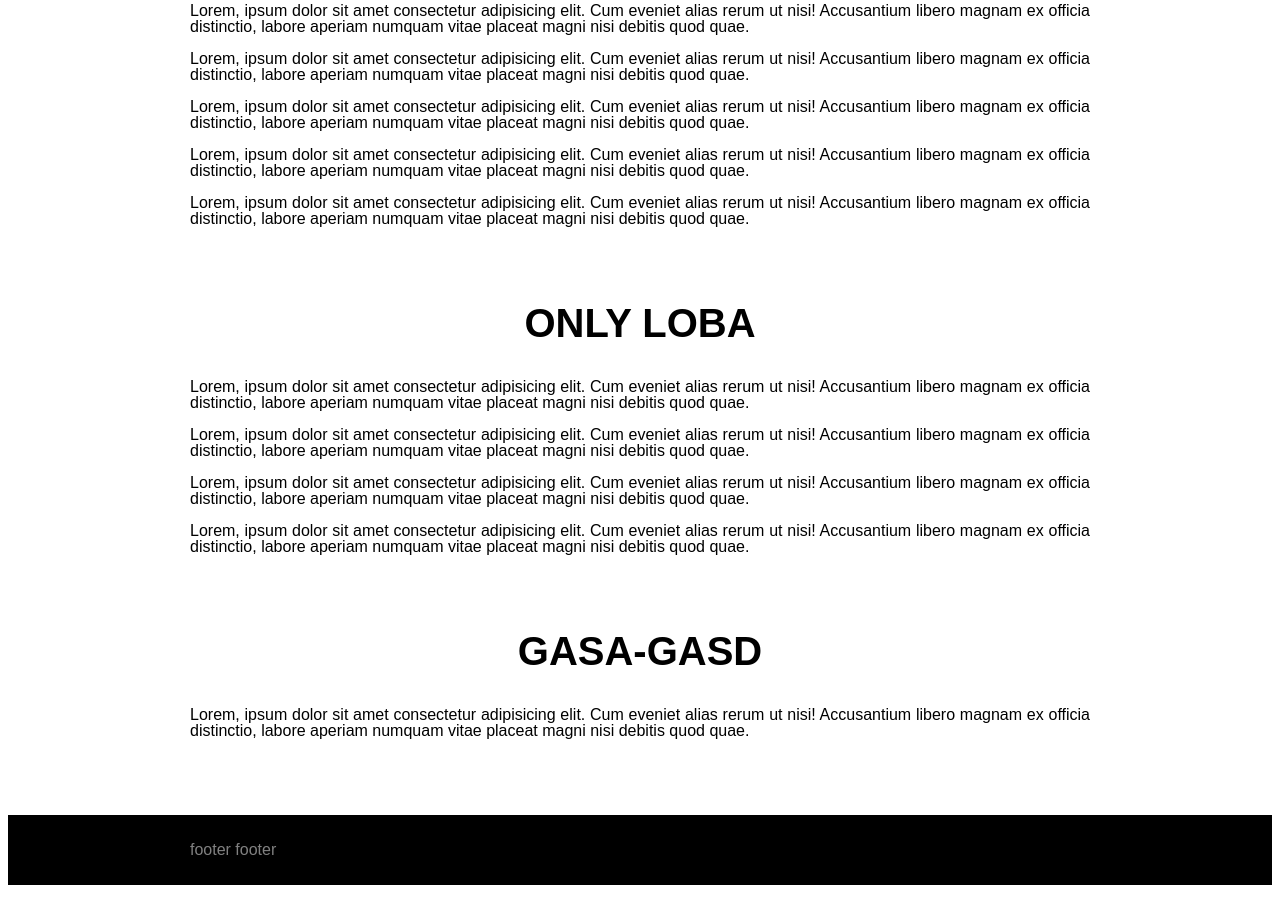
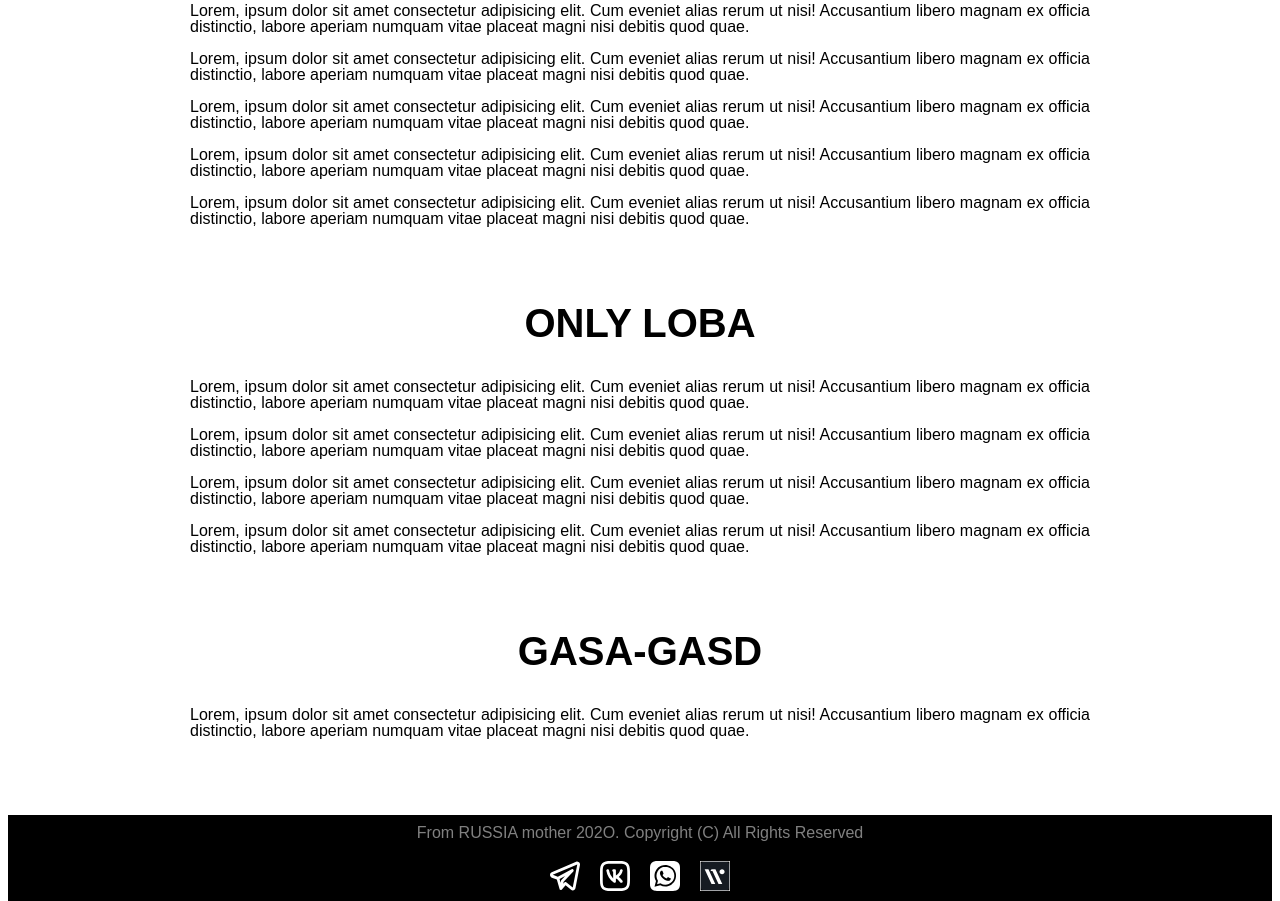
Before and after one commit to mandalorcreator/page, a plain HTML site: page index.html in a window 1280 px wide. Shown: the part 771-1672 px from the top of the page. Drawn offline with Linux system fonts and the light colour scheme.

Commit message:
Add files via upload

```diff
--- a/index.html
+++ b/index.html
@@ -67,7 +67,16 @@
     </div>
     <footer class="footer">
         <div class="footer__container">
-    footer footer
+            <div class="footer_text">
+    From RUSSIA mother 202O.
+    Copyright (C) All Rights Reserved
+             </div>
+             <div class="ico_box">
+    <img class="footer_ico" src="img/tel.svg" alt="">
+    <img class="footer_ico" src="img/Vk.svg" alt="">
+    <img class="footer_ico" src="img/wh.svg" alt="">
+    <img class="footer_ico" src="img/now.svg" alt="">
+</div>
 </div>
     </footer>
     <script src="menu.js"></script>
--- a/style.css
+++ b/style.css
@@ -76,8 +76,21 @@ align-items: center;
 justify-content: space-between;
 min-height: 70px;
 color: gray;
+flex-wrap: wrap;
 }
+.footer_text {
 
+display: flex;
+margin: 10px;
+}
+.ico_box {
+
+display: flex;
+margin: 10px;
+}
+.footer_ico {
+margin: 0px 10px 0px 10px;
+}
 /*-------оформление шапки------------*/
 .header {
     position: fixed;
@@ -120,6 +133,12 @@ color: gray;
 .menu__icon {
     display: none;
 }
+.footer_ico {
+height: auto;
+width: 100%;
+/* еще больше контроля с max-width */
+max-width: 30px;
+}
 /*---------------------------------*/
 body._pc .menu__list > li:hover .menu__sub-list {
     opacity: 1;
@@ -143,4 +162,15 @@ body._touch .menu__link {
 .menu__list > li {
     padding: 10px 0;
 }
+.footer__container {
+
+flex-direction: column;
 }
+.ico_box {
+
+}
+.footer_ico {
+margin: 0px 10px 0px 10px;
+flex-direction: column;
+}
+}
```
Lines whose indentation alone changed are shown as unchanged.
